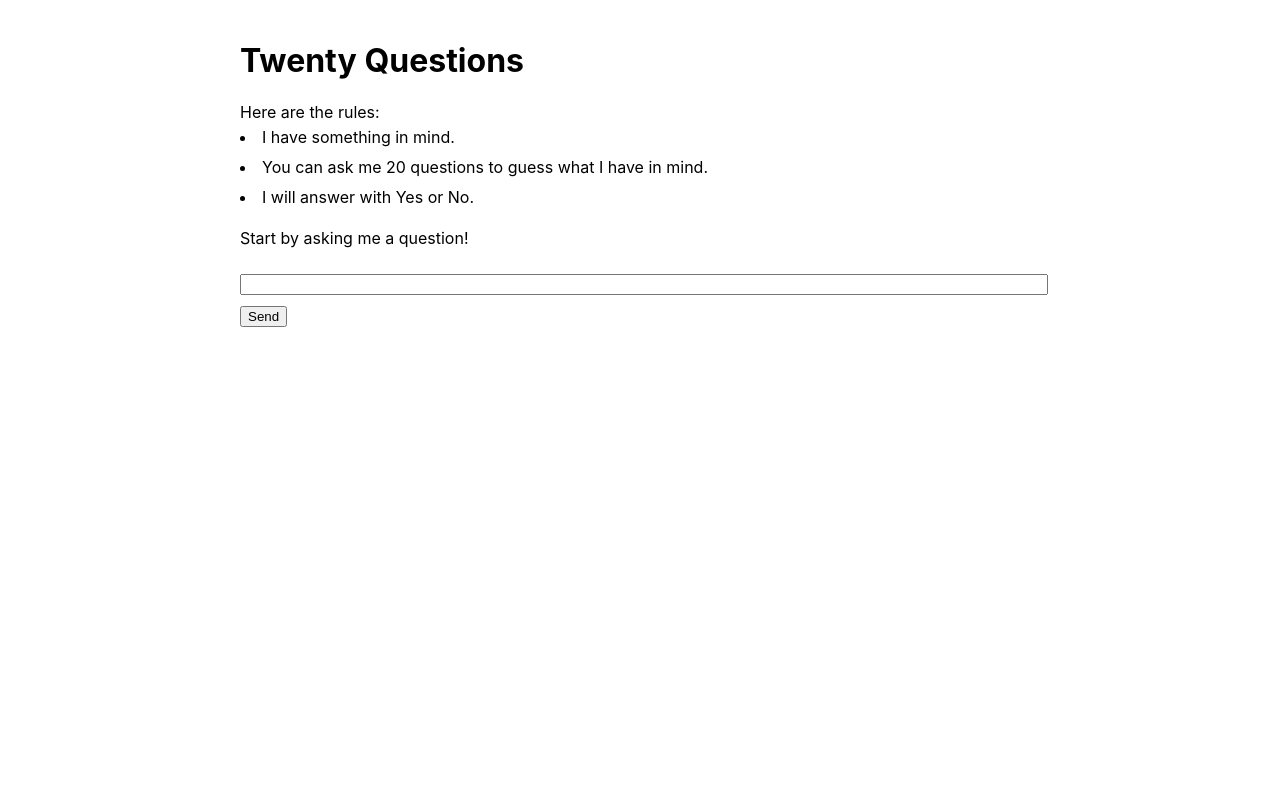
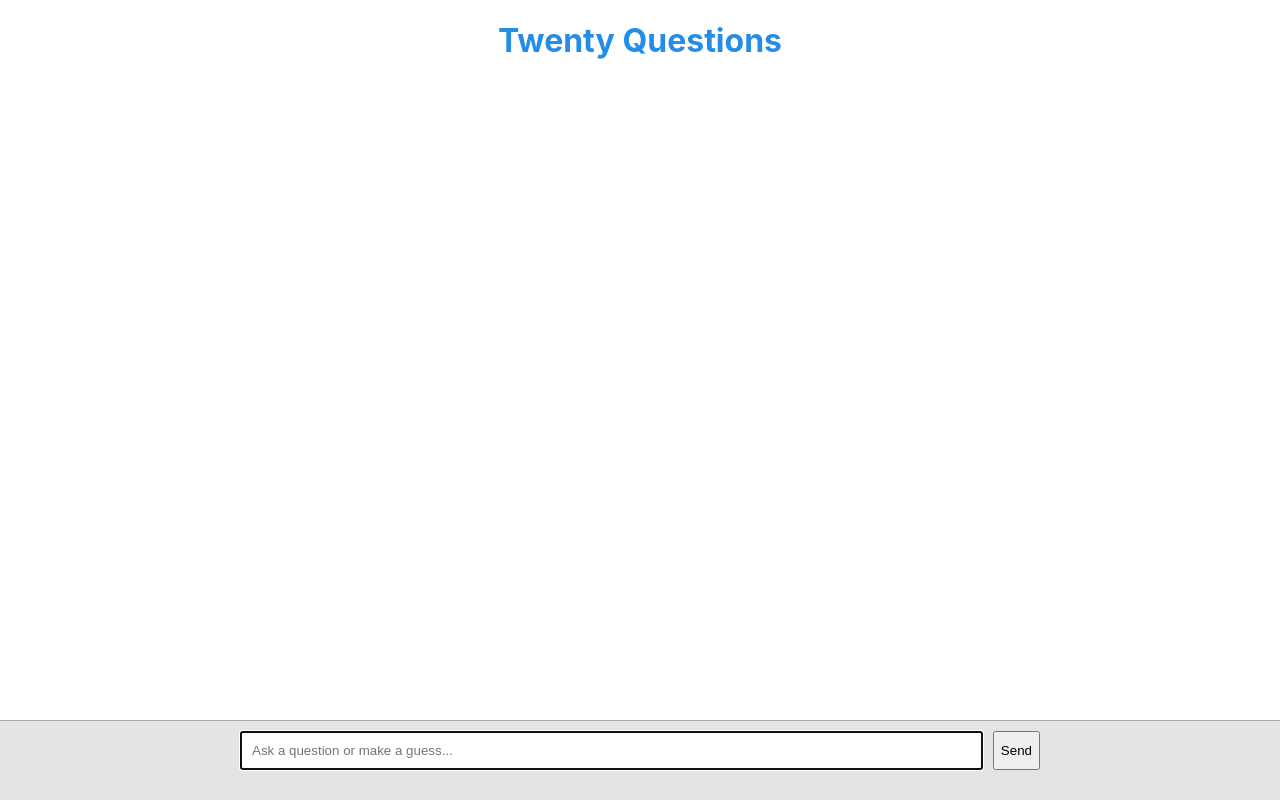
Before and after one commit to siadat/twenty-questions, a React (Create React App) app in the folder webapp/: page / in a window 1280 px wide. Built offline with nearby package versions, Linux system fonts and the light colour scheme.

Commit message:
better css, confetti, etc

```diff
--- a/webapp/package.json
+++ b/webapp/package.json
@@ -6,11 +6,14 @@
     "@testing-library/jest-dom": "^5.14.1",
     "@testing-library/react": "^13.0.0",
     "@testing-library/user-event": "^13.2.1",
+    "@types/axios": "^0.14.0",
+    "@types/canvas-confetti": "^1.6.0",
     "@types/jest": "^27.0.1",
     "@types/node": "^16.7.13",
     "@types/react": "^18.0.0",
     "@types/react-dom": "^18.0.0",
     "axios": "^1.3.5",
+    "canvas-confetti": "^1.6.0",
     "react": "^18.2.0",
     "react-dom": "^18.2.0",
     "react-scripts": "5.0.1",
--- a/webapp/src/App.css
+++ b/webapp/src/App.css
@@ -1,46 +1,69 @@
-.App {
-  text-align: center;
+.game-container {
+  display: flex;
+  flex-direction: column;
+  height: 100vh;
 }
 
-.App-logo {
-  height: 40vmin;
-  pointer-events: none;
+.description {
+  padding:0 20px;
 }
 
-@media (prefers-reduced-motion: no-preference) {
-  .App-logo {
-    animation: App-logo-spin infinite 20s linear;
-  }
+.dock-bottom {
+  background-color:#cccccc85;
+  padding:10px;
+  border-top:1px solid #aaa;
 }
 
-.App-header {
-  background-color: #282c34;
-  min-height: 100vh;
-  display: flex;
-  flex-direction: column;
-  align-items: center;
-  justify-content: center;
-  font-size: calc(10px + 2vmin);
-  color: white;
+h1 {
+  color:#268de6;
+  text-align:center;
 }
 
-.App-link {
-  color: #61dafb;
+.middle-row {
+  flex-grow: 1;
+  overflow-y: auto;
 }
 
-@keyframes App-logo-spin {
-  from {
-    transform: rotate(0deg);
-  }
-  to {
-    transform: rotate(360deg);
-  }
+.messages {
+  padding:0;
+  max-width:800px;
+  margin:auto;
 }
 
 .messages li {
-  padding: 5px 0;
+  padding: 10px 10px;
+  list-style-type: none;
+}
+.input-container {
+  max-width:800px;
+  margin:auto;
+  display: flex;
+  justify-content: space-between;
+  padding-bottom:20px;
 }
 
-.messages input {
-  margin: 10px 0;
+.input-container input {
+  padding:10px;
+  margin: 0 10px 0 0;
 }
+
+.messages .message {
+  background-color:#eee;
+  margin-bottom:3px;
+}
+
+.messages .message.message-well-done {
+  background-color:#aaddaa;
+}
+.messages .message-from-server {
+  background-color:#9dccf29e;
+}
+
+.error {
+  background-color:#eaa;
+  padding:20px;
+  position:fixed;
+  top:0;
+  left:0;
+  right:0;
+}
--- a/webapp/src/App.tsx
+++ b/webapp/src/App.tsx
@@ -1,5 +1,6 @@
-import React, { useState, CSSProperties } from 'react';
+import React, { useState, useEffect, useRef } from 'react';
 import axios from 'axios';
+import confetti from "canvas-confetti"
 import './App.css';
 
 const HOST = "http://hetzner:8000"
@@ -9,21 +10,47 @@ interface Message {
   sender: 'user' | 'server';
 }
 
+type GameState = 'playing' | 'completed';
+
+
 function App() {
+  const [errorMessage, setErrorMessage] = useState<string>('');
   const [messages, setMessages] = useState<Message[]>([]);
   const [input, setInput] = useState<string>('');
+  const lastMessageRef = useRef<HTMLLIElement | null>(null);
+  const [gameState, setGameState] = useState<GameState>('playing');
+
+  useEffect(() => {
+    if (lastMessageRef.current) {
+      lastMessageRef.current.scrollIntoView({ behavior: 'smooth' });
+    }
+  }, [messages]);
+
 
   const sendMessage = async () => {
     if (input.trim() === '') return;
 
-    const message = { text: input };
-    setMessages(messages => [...messages, { ...message, sender: 'user' }]);
+    const request_data = { text: input };
+    setMessages(messages => [...messages, { ...request_data, sender: 'user' }]);
     setInput('');
 
     try {
-      const response = await axios.post(`${HOST}/guess`, message);
-      setMessages(messages => [...messages, { ...response.data, sender: 'server' }]);
+      const response = await axios.post(`${HOST}/guess`, request_data);
+      let message_received = { ...response.data, sender: 'server' };
+      setMessages(messages => [...messages, message_received]);
+      setErrorMessage("")
+      if (is_found(message_received.text)) {
+        setGameState('completed')
+        show_confetti()
+      }
     } catch (error) {
+      let message_received = error;
+
+      if (axios.isAxiosError(error)) {
+        message_received = error.message;
+      }
+
+      setErrorMessage(`Something went wrong: ${message_received}`)
       console.error('Error sending message:', error);
     }
   };
@@ -35,44 +62,76 @@ function App() {
   };
 
   const items = messages.map((message, index) => {
-    const s: CSSProperties = {
-      textAlign: message.sender === 'user' ? 'right' : 'left',
-      backgroundColor: message.sender !== "user" && message.text !== "No." ? "#fa0" : "transparent",
+    let classes = ["message", `message-from-${message.sender}`]
+    if (message.sender === "server" && message.text !== "No.") {
+      classes.push("interesting-message")
     }
-    return <li key={index} style={s}>
-      <p>{message.text}</p>
+    console.log(message.text, message.sender, message.text.match(new RegExp("correct, well done", "i")));
+    if (message.sender === "server" && is_found(message.text)) {
+      classes.push("message-well-done")
+    }
+    let sender = message.sender === 'user' ? 'player' : message.sender;
+    return <li key={index} className={classes.join(" ")} ref={index === messages.length - 1 ? lastMessageRef : null}>
+      <b>{sender}</b>: {message.text}
     </li>
   })
 
-  return (
-    <div className="messages" style={{ maxWidth: '800px', margin: 'auto', padding: '20px' }}>
-      <div>
+  const errorContainer =
+    errorMessage ?
+    <div className="error">
+      {errorMessage}
+    </div>
+    : null;
+
+  return <>
+    { errorContainer }
+    <div className="game-container">
+      <div className="description">
         <h1>
           Twenty Questions
         </h1>
-        <p>
-          Here are the rules:
-          <li>I have something in mind.</li>
-          <li>You can ask me 20 questions to guess what I have in mind.</li>
-          <li>I will answer with Yes or No.</li>
-        </p>
-        Start by asking me a question!
-        <ul>
+      </div>
+      <div className="middle-row">
+        <ul className="messages">
           {items}
         </ul>
       </div>
-      <div>
+      <div className="dock-bottom">
+        <div className="input-container">
+        { gameState === 'playing' ?
+            <>
               <input
                 style={{ width: '100%' }}
                 type="text"
                 value={input}
                 onChange={(e) => setInput(e.target.value)}
                 onKeyPress={handleKeyPress}
+                placeholder="Ask a question or make a guess..."
+                autoFocus={true}
               />
               <button onClick={sendMessage}>Send</button>
+            </>
+        :
+          <>
+          Completed!
+          </>
+        }
         </div>
       </div>
-  );
+    </div>
+  </>;
+}
+
+function show_confetti() {
+  confetti({
+    particleCount: 100,
+    spread: 70,
+    origin: { y: 0.6 }
+  });
+}
+
+function is_found(message: string) {
+  return message.match(new RegExp("correct, well done", "i"))
 }
 
 export default App;
```
Also changed, not shown: 2 other files (tests, documents, lock files or other folders). Lines whose indentation alone changed are shown as unchanged.
